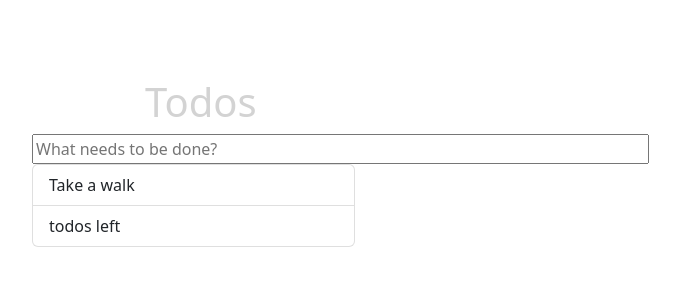
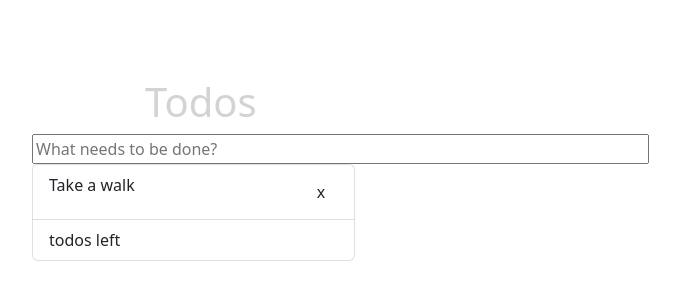
Before and after one commit to SantaGosu/Todo-list, a React (Create React App) app in the folder todo-list/: page / in a window 1280 px wide. Shown: the part 114-414 px from the top of the page, without its empty margins (428-1108 px from the left). Built offline with nearby package versions, Linux system fonts and the light colour scheme.

Commit message:
made a function to remove item from state, just need to impliment .slice or pop

```diff
--- a/todo-list/src/App.css
+++ b/todo-list/src/App.css
@@ -13,3 +13,6 @@ h1{
 #search-input{
   display: none;
 }
+button{
+  float: right;
+}
--- a/todo-list/src/App.js
+++ b/todo-list/src/App.js
@@ -13,7 +13,10 @@ useEffect(() => {
 
 const preventRefresh = event => {
   event.preventDefault();
+}
 
+const removeItem = () => {
+  console.log("remove " + item)
 }
 
   return (
@@ -22,7 +25,9 @@ const preventRefresh = event => {
         <h1>Todos</h1>
       <Searchbar setItem={setItem} />
       <ul className='list-group'>{list.map( (value, index) =>
-        <li className='list-group-item' key={index}>{value}</li>)}
+        <li className='list-group-item' key={index}>{value}
+        <button type='button' className="btn btn-default"onClick={(e) => removeItem(item)}>x</button>
+        </li>)}
         <li className='list-group-item'> todos left</li>
       </ul>
       </form>
```
